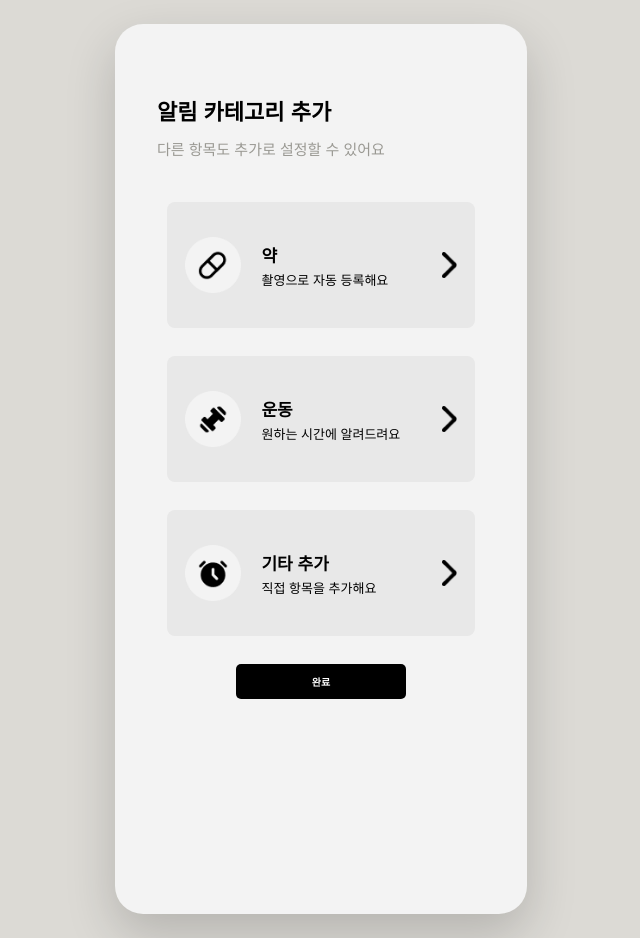
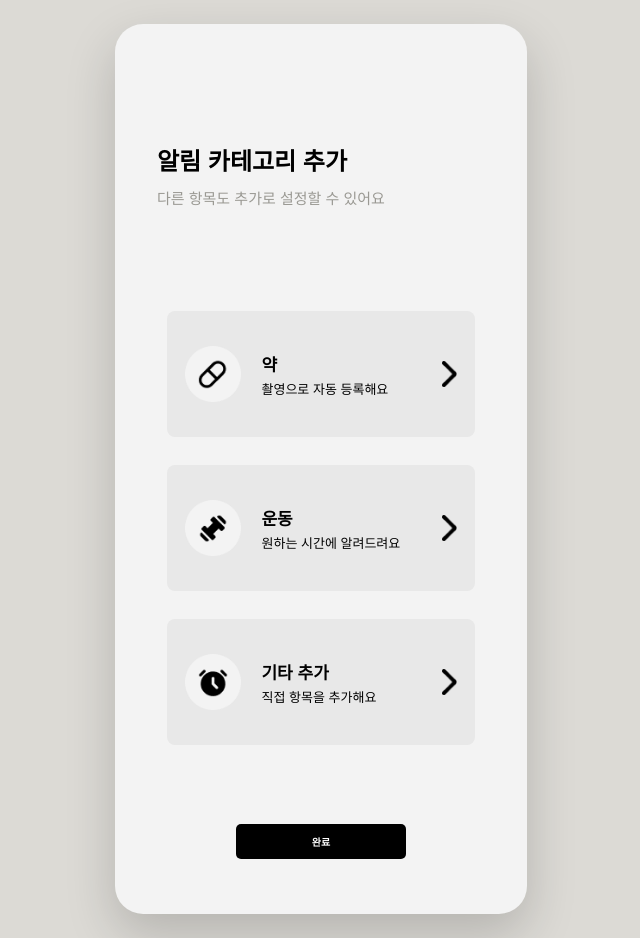
Before and after one commit to EUNS0O/BloomFrame-FRONT-END, a React (Vite) app: page /onboarding/category/more in a window 1280 px wide. Shown: the whole page, without its empty margins (319-959 px from the left). Built offline with nearby package versions, Linux system fonts and the light colour scheme; a web font is replaced by a local one.

Commit message:
(온보딩) 알림 카테고리 추가 화면 완성

```diff
--- a/src/pages/CategorySelect.jsx
+++ b/src/pages/CategorySelect.jsx
@@ -1,11 +1,15 @@
 import React, { useState } from "react";
 import { useNavigate, useLocation } from "react-router-dom";
+import { ChevronRight } from "lucide-react";
 import { useApp } from "../context/AppContext";
 import { C } from "../styles/tokens";
 import { CATEGORY_META } from "../constants/categoryMeta";
 import { nextId } from "../utils/format";
+import { TopBar } from "../components/common/Layout";
 import { BackHeader } from "../components/common/BackHeader";
-import { Btn } from "../components/common/Controls";
+import { Card, Btn } from "../components/common/Controls";
+import { BottomNav } from "../components/common/BottomNav";
+import { BottomButton } from "../components/common/BottomButton";
 import rightIcon from "../assets/right_icon.png";
 import rightIconWhite from "../assets/right_icon_white.png";
 import medicineIcon from "../assets/medicine_icon.png";
@@ -28,7 +32,7 @@ export default function CategorySelect() {
   const navigate = useNavigate();
   const location = useLocation();
   const isMore = location.pathname.endsWith("/more");
-  const { setWip } = useApp();
+  const { onboarding, setWip } = useApp();
   const [selected, setSelected] = useState(null); // 현재 주황색으로 선택된 카테고리 key
 
   const pickCategory = (type) => {
@@ -44,17 +48,86 @@ export default function CategorySelect() {
     }, 180);
   };
 
+  // 홈 화면 "+ 알람 추가하기"로 들어온 경우 (온보딩 아님): 앱 셸(TopBar/BottomNav) 있는 화면
+  if (!onboarding) {
+    return (
+      <>
+        <TopBar />
+        <div style={{ flex: 1, padding: "20px 24px" }}>
+          <div style={{ fontSize: 22, fontWeight: 800, marginBottom: 6 }}>알림 카테고리 추가</div>
+          <div style={{ fontSize: 13, color: C.gray, marginBottom: 18 }}>다른 항목도 추가로 설정할 수 있어요</div>
+          {Object.entries(CATEGORY_META).map(([key, meta]) => (
+            <Card key={key} onClick={() => pickCategory(key)}>
+              <div style={{ display: "flex", alignItems: "center", gap: 14 }}>
+                <div style={{ width: 40, height: 40, borderRadius: "50%", background: "#fff", display: "flex", alignItems: "center", justifyContent: "center" }}>
+                  <meta.icon size={18} />
+                </div>
+                <div>
+                  <div style={{ fontWeight: 700, fontSize: 15 }}>{meta.label}</div>
+                  <div style={{ fontSize: 12, color: C.gray }}>{meta.desc}</div>
+                </div>
+              </div>
+              <ChevronRight size={18} />
+            </Card>
+          ))}
+        </div>
+        <BottomNav />
+      </>
+    );
+  }
+
+  // 온보딩 중 "카테고리 추가"(반복 등록) — 앱 셸 없이, 완료 버튼으로 마무리 (카드 디자인은 최초 선택 화면과 동일)
+  if (isMore) {
+    return (
+      <div style={{ flex: 1, padding: "0 30px 100px", overflowY: "auto" }}>
+        <BackHeader hideBack />
+        <div style={{ fontSize: 24, fontWeight: 800, marginTop: 40, marginBottom: 10, paddingLeft: 12 }}>알림 카테고리 추가</div>
+        <div style={{ fontSize: 15, color: C.gray, lineHeight: 1.6, marginBottom: 100, paddingLeft: 12, fontWeight: 500 }}>
+          다른 항목도 추가로 설정할 수 있어요
+        </div>
+
+        {Object.entries(CATEGORY_META).map(([key, meta]) => {
+          const active = selected === key;
+          return (
+            <div
+              key={key}
+              onClick={() => pickCategory(key)}
+              style={{
+                background: active ? CARD_BG_ACTIVE : CARD_BG, borderRadius: 8, padding: "35px 18px", display: "flex", alignItems: "center",
+                justifyContent: "space-between", cursor: "pointer", width: "77%", margin: "0 auto 28px",
+                transition: "background 0.15s",
+              }}
+            >
+              <div style={{ display: "flex", alignItems: "center", gap: 20 }}>
+                <img src={active ? ICONS[key].white : ICONS[key].normal} alt="" style={{ width: 56, height: 56, flexShrink: 0 }} />
+                <div>
+                  <div style={{ fontWeight: 700, fontSize: 17, color: active ? "#fff" : C.black }}>{meta.label}</div>
+                  <div style={{ fontSize: 13, color: active ? "#fff" : C.black, marginTop: 3 }}>{meta.desc}</div>
+                </div>
+              </div>
+              <img src={active ? rightIconWhite : rightIcon} alt="" style={{ width: 15, height: "auto" }} />
+            </div>
+          );
+        })}
+
+        <BottomButton>
+          <Btn onClick={() => navigate("/home")} padding="10px 14px">완료</Btn>
+        </BottomButton>
+      </div>
+    );
+  }
+
+  // 온보딩 중 최초 "카테고리 선택" 화면 (progress bar 있음, isMore는 위에서 이미 처리됨)
   return (
     <div style={{ flex: 1, padding: "0 30px 30px" }}>
       <BackHeader
-        onBack={() => (isMore ? navigate("/home") : navigate("/signup/info"))}
-        progress={isMore ? undefined : 60}
-        title={isMore ? "알림 카테고리 추가" : undefined}
+        onBack={() => navigate("/signup/info")}
+        progress={60}
         hideBack
       />
-      {!isMore && <div style={{ fontSize: 24, fontWeight: 800, marginTop: 40, marginBottom: 10, paddingLeft: 12 }}>알림 카테고리 선택</div>}
-      <div style={{ fontSize: 15, color: C.gray, lineHeight: 1.6, marginBottom: isMore ? 40 : 100, paddingLeft: 12, fontWeight: 500 }}>
-        {isMore ? "다른 항목도 추가로 설정할 수 있어요" : "알려드릴 항목을 선택해 주세요"}
+      <div style={{ fontSize: 24, fontWeight: 800, marginTop: 40, marginBottom: 10, paddingLeft: 12 }}>알림 카테고리 선택</div>
+      <div style={{ fontSize: 15, color: C.gray, lineHeight: 1.6, marginBottom: 100, paddingLeft: 12, fontWeight: 500 }}>
+        알려드릴 항목을 선택해 주세요
       </div>
 
       {Object.entries(CATEGORY_META).map(([key, meta]) => {
@@ -80,12 +153,6 @@ export default function CategorySelect() {
           </div>
         );
       })}
-
-      {isMore && (
-        <div style={{ width: 170, margin: "0 auto" }}>
-          <Btn onClick={() => navigate("/home")} padding="10px 14px">완료</Btn>
-        </div>
-      )}
     </div>
   );
 }
```
